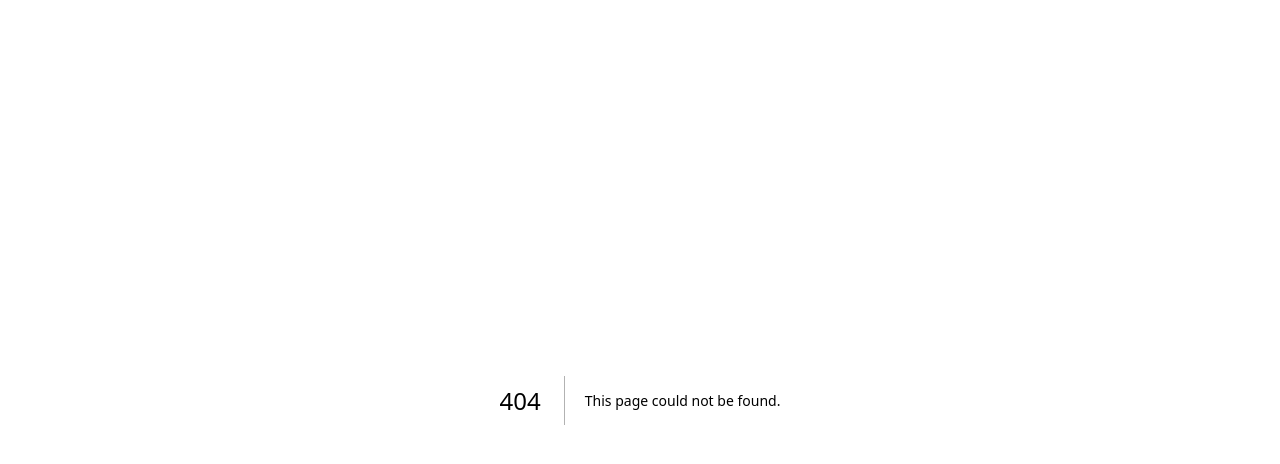
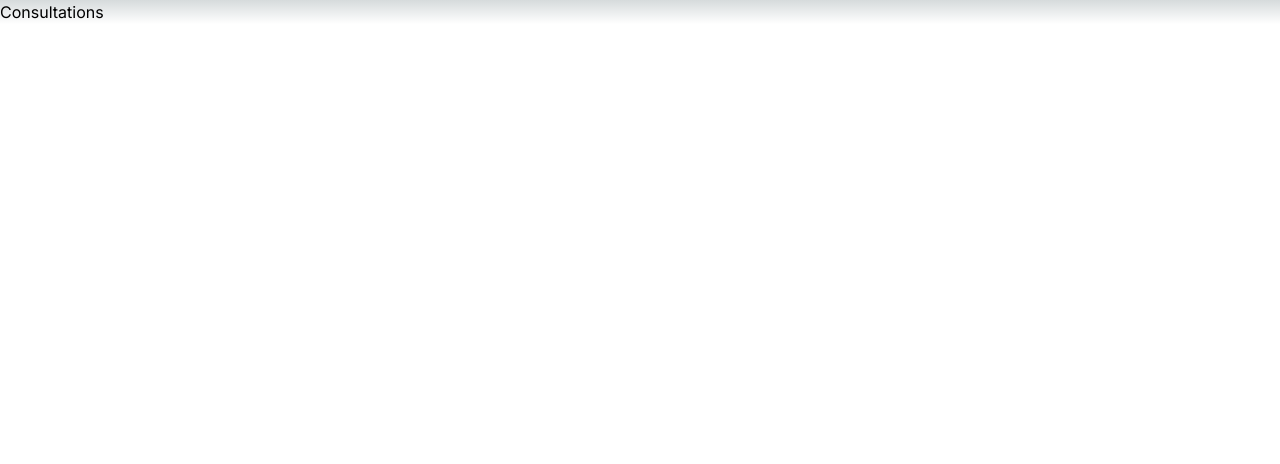
Before and after one commit to FilipaMerino/elizabethnardella, a Next.js app: page /consultations in a window 1280 px wide. Before the commit this address had no page. Shown: the top 464 px of the page. Built offline with nearby package versions, Linux system fonts and the light colour scheme.

Commit message:
Routing to "consultations" page done

```diff
--- /dev/null
+++ b/app/consultations/page.tsx
@@ -0,0 +1,9 @@
+const Consultations = () => {
+    return(
+        <div>
+            <h1>Consultations</h1>
+        </div>
+    )
+}
+
+export default Consultations;
```
